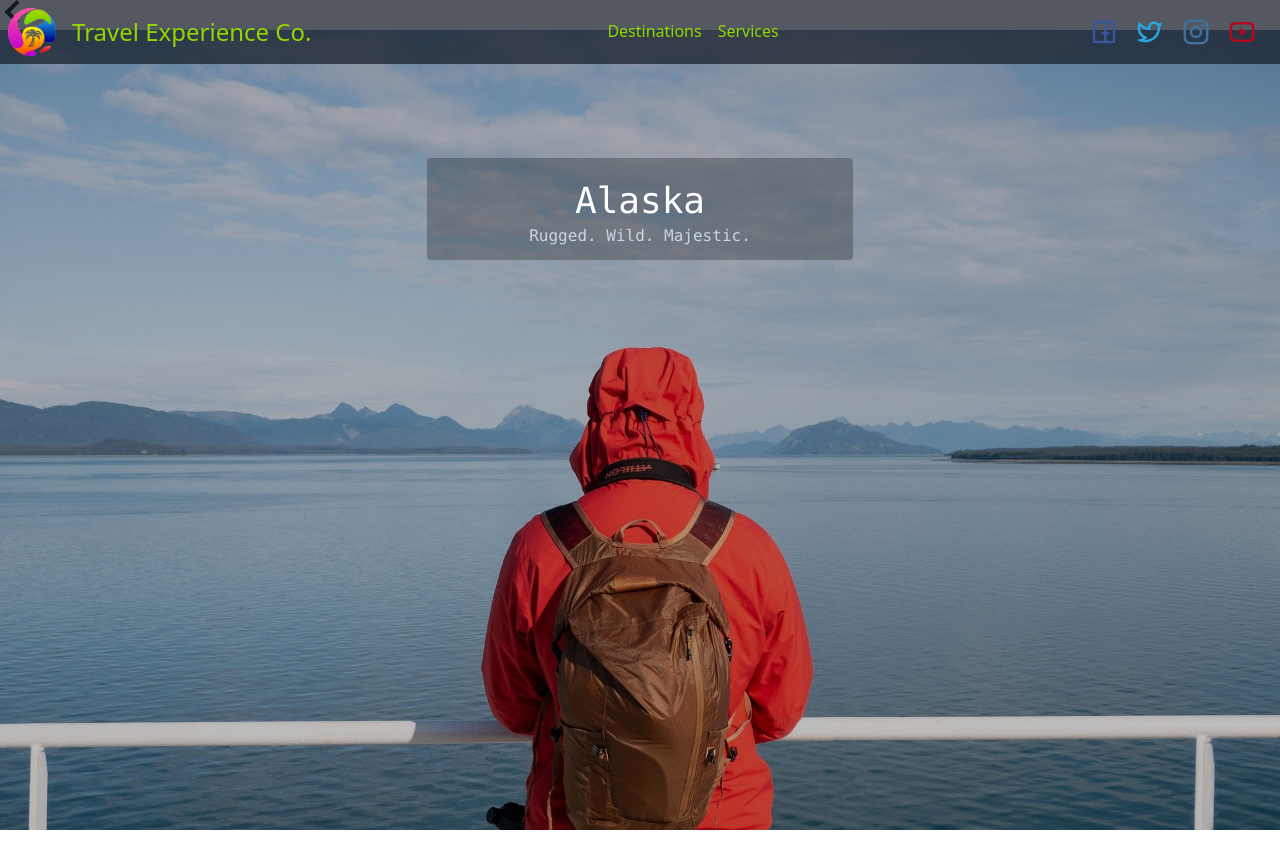
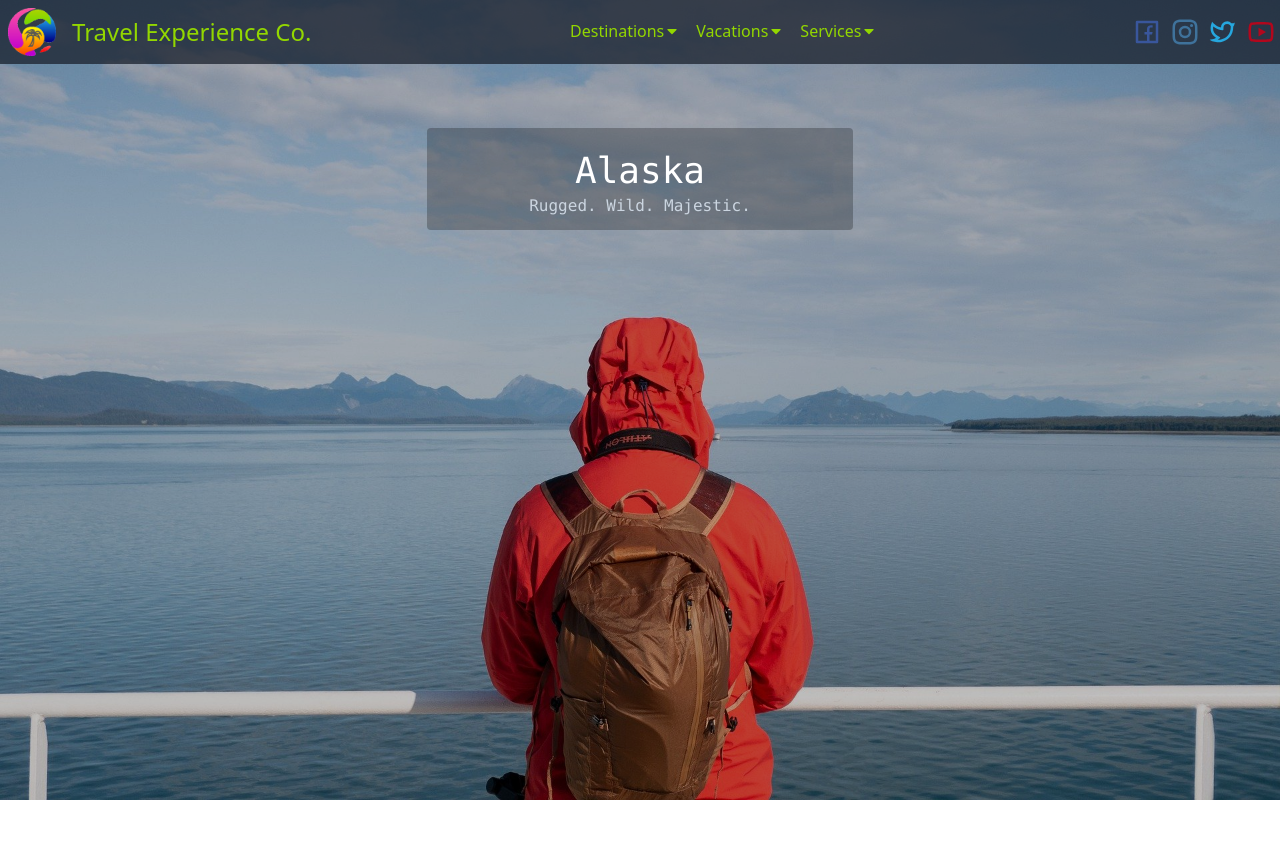
Before and after one commit to brianevans99/TravelExperienceCo, a React (Create React App) app in the folder client/: page / in a window 1280 px wide. Shown: the top 868 px of the page. Built offline with nearby package versions, Linux system fonts and the light colour scheme.

Commit message:
began footer component; added icon component to Toolbar; styled image slider

```diff
--- a/client/package.json
+++ b/client/package.json
@@ -12,6 +12,7 @@
     "react": "^16.13.1",
     "react-dom": "^16.13.1",
     "react-icons": "^3.10.0",
+    "react-moment": "^0.9.7",
     "react-router-dom": "^5.2.0",
     "react-scripts": "3.4.1",
     "react-slideshow-image": "^1.5.3",
--- a/client/src/App.js
+++ b/client/src/App.js
@@ -4,12 +4,11 @@ import Toolbar from './Components/Toolbar/Toolbar'
 import SideDrawer from './Components/SideDrawer/SideDrawer'
 import Backdrop from './Components/Backdrop/Backdrop'
 import HomePage from './Pages/HomePage/HomePage'
+import DestinationsPage from './Pages/Destinations/DestinationsPage'
+import ServicesPage from './Pages/Services/ServicesPage'
 import VacationsPage from './Pages/Vactions/VacationsPage'
+import Footer from './Components/Footer/Footer'
 import NotFound from './Pages/NotFound'
-import DestinationsPage from './Pages/Destinations/DestinationsPage'
-import CruisesPage from './Pages/Cruises/CruisesPage'
-import GuidedToursPage from './Pages/GuidedTours/GuidedToursPage'
-import GroupTravelPage from './Pages/GroupTravel/GroupTravelPage'
 
 class App extends Component {
   state = {
@@ -37,13 +36,12 @@ class App extends Component {
         {backdrop}
         <Switch>
           <Route exact path='/' component={HomePage} />
+          <Route path='/destinations' component={DestinationsPage} />
+          <Route path='/services' component={ServicesPage} />
           <Route path='/vacations' component={VacationsPage} />
-          <Route path='/destinations' component={DestinationsPage} />
-          <Route path='/cruises' component={CruisesPage} />
-          <Route path='/guidedtours' component={GuidedToursPage} />
-          <Route path='/grouptravel' component={GroupTravelPage} />
           <Route component={NotFound} />
         </Switch>
+        <Footer />
       </Router>
     )
   }
--- a/client/src/Components/Footer/Footer.js
+++ b/client/src/Components/Footer/Footer.js
@@ -1,5 +1,31 @@
 import React from 'react'
+import footerData from '../../Data/FooterData'
+import logo from '../../Assets/Images/logo.png'
+import Moment from 'react-moment'
 
 export default function Footer() {
-  return <div>Footer</div>
+  return (
+    <div className='flex flex-col items-center justify-center bg-gray-900 px-16'>
+      <div className='divide-y-4 divide-gray-500'>
+        <div className='flex items-center'>
+          <img
+            src={logo}
+            className='h-8 md:h-12 m-2'
+            alt='Travel Experience Co.'
+          />
+
+          <span className='m-2 text-tecGreen-500 font-sans font-medium text-2xl'>
+            Travel Experience Co.
+          </span>
+        </div>
+        <div className='text-xs text-justify text-gray-500 py-4'>
+          {footerData.disclaimer}
+        </div>
+      </div>
+      <div className='text-xs text-gray-500'>
+        &copy; Travel Experience Co. 2015-
+        <Moment format='YYYY' /> | All Rights Reserved
+      </div>
+    </div>
+  )
 }
--- a/client/src/Components/ImageSlider/ImageSlider.js
+++ b/client/src/Components/ImageSlider/ImageSlider.js
@@ -86,7 +86,7 @@ const fadeProperties = {
   transitionDuration: 500,
   infinite: true,
   indicators: false,
-  arrows: true,
+  arrows: false,
 }
 
 const ImageSlider = () => {
--- /dev/null
+++ b/client/src/Components/Toolbar/SocialIcon.js
@@ -0,0 +1,13 @@
+import React from 'react'
+
+export default function SocialIcon(props) {
+  return (
+    <span
+      className={`mx-1 text-3xl ${props.item.color} hover:text-tecPink-300`}
+    >
+      <a href={props.item.url} target='_blank' rel='noopener noreferrer'>
+        {props.item.icon}
+      </a>
+    </span>
+  )
+}
--- a/client/src/Components/Toolbar/Toolbar.js
+++ b/client/src/Components/Toolbar/Toolbar.js
@@ -1,57 +1,53 @@
 import React from 'react'
+import { Link } from 'react-router-dom'
+import { FaCaretDown } from 'react-icons/fa'
 import DrawerToggleButton from '../SideDrawer/DrawerToggleButton'
-import {
-  RiInstagramLine,
-  RiFacebookBoxLine,
-  RiTwitterLine,
-  RiYoutubeLine,
-} from 'react-icons/ri'
+import SocialIcon from './SocialIcon'
+import ToolbarData from '../../Data/ToolbarData'
 import logo from '../../Assets/Images/logo.png'
 
-const Toolbar = (props) => (
+function Toolbar(props) {
+  const socialIcons = ToolbarData.socialMedia.map((item) => (
+    <SocialIcon key={item.id} item={item} />
+  ))
+  const pageLinks = ToolbarData.menuLinks.map((item) => (
+    <li
+      key={item.id}
+      className='m-2 border-b-2 border-transparent hover:border-tecPink-500'
+    >
+      <Link className='flex items-center' to={`/${item.pageLink}`}>
+        {item.pageLink}
+        <FaCaretDown />
+      </Link>
+    </li>
+  ))
+  return (
     <header className='bg-gray-900 bg-opacity-75 text-white w-full fixed top-0 left-0 z-10'>
       <nav className='flex justify-between items-center h-16'>
         <div className='md:hidden'>
           <DrawerToggleButton click={props.drawerToggleClickHandler} />
         </div>
         <div className='flex items-center'>
+          <Link to='/'>
             <img
               src={logo}
               className='h-8 md:h-12 m-2'
               alt='Travel Experience Co.'
-        />{' '}
+            />
+          </Link>{' '}
           <span className='m-2 text-tecGreen-500 font-sans font-medium text-2xl'>
             Travel Experience Co.
           </span>
         </div>
         <div className='hidden md:block flex'>
-        <ul className='flex text-tecGreen-500 '>
-          <li className='m-2 border-b-2 border-transparent hover:border-tecPink-500'>
-            Destinations
-          </li>
-          <li className='m-2 border-b-2 border-transparent hover:border-tecPink-500'>
-            Services
-          </li>
-        </ul>
+          <ul className='flex text-tecGreen-500 '>{pageLinks}</ul>
         </div>
-      <div className='hidden md:flex justify-center items-center w-1/6 h-full'>
-        <span className='mx-2 text-3xl text-facebook hover:text-tecPink-300'>
-          <a href='https://www.facebook.com/Travel-Experience-Co-702276983472230/'>
-            <RiFacebookBoxLine />
-          </a>
-        </span>
-        <span className='mx-2 text-3xl text-twitter hover:text-tecPink-300'>
-          <RiTwitterLine />
-        </span>
-        <span className='mx-2 text-3xl text-instagram hover:text-tecPink-300'>
-          <RiInstagramLine />
-        </span>
-        <span className='mx-2 text-3xl text-youtube hover:text-tecPink-300'>
-          <RiYoutubeLine />
-        </span>
+        <div className='hidden md:flex justify-center items-center h-full'>
+          {socialIcons}
         </div>
       </nav>
     </header>
   )
+}
 
 export default Toolbar
--- /dev/null
+++ b/client/src/Data/ToolbarData.js
@@ -0,0 +1,120 @@
+import React from 'react'
+import {
+  RiInstagramLine,
+  RiFacebookBoxLine,
+  RiTwitterLine,
+  RiYoutubeLine,
+} from 'react-icons/ri'
+
+export default {
+  menuLinks: [
+    {
+      id: 1,
+      pageLink: 'Destinations',
+      sublinks: [
+        {
+          id: 1,
+          pageLink: 'Caribbean',
+        },
+        {
+          id: 2,
+          pageLink: 'Europe',
+        },
+        {
+          id: 3,
+          pagelink: 'Asia',
+        },
+        {
+          id: 4,
+          pageLink: 'North America',
+        },
+        {
+          id: 5,
+          pageLink: 'Australia',
+        },
+      ],
+    },
+    {
+      id: 2,
+      pageLink: 'Vacations',
+      sublinks: [
+        {
+          id: 1,
+          pageLink: 'All-Inclusives',
+        },
+        {
+          id: 2,
+          pageLink: 'Fishing Packages',
+        },
+        {
+          id: 3,
+          pagelink: 'Golf Packages',
+        },
+        {
+          id: 4,
+          pageLink: 'Bed & Breakfast',
+        },
+        {
+          id: 5,
+          pageLink: 'Cruises',
+        },
+        {
+          id: 6,
+          pageLink: 'Ski Packages',
+        },
+      ],
+    },
+    {
+      id: 3,
+      pageLink: 'Services',
+      sublinks: [
+        {
+          id: 1,
+          pageLink: 'Group Travel',
+        },
+        {
+          id: 2,
+          pageLink: 'Family Travel',
+        },
+        {
+          id: 3,
+          pagelink: 'Guided Tours',
+        },
+        {
+          id: 4,
+          pageLink: 'Destination Weddings & Honeymoons',
+        },
+        {
+          id: 5,
+          pageLink: 'Corporate Incentive Travel',
+        },
+      ],
+    },
+  ],
+  socialMedia: [
+    {
+      id: 1,
+      icon: <RiFacebookBoxLine />,
+      url: 'https://www.facebook.com/Travel-Experience-Co-702276983472230/',
+      color: 'text-facebook',
+    },
+    {
+      id: 2,
+      icon: <RiInstagramLine />,
+      url: 'https://www.instagram.com/travel_experience_co/',
+      color: 'text-instagram',
+    },
+    {
+      id: 3,
+      icon: <RiTwitterLine />,
+      url: 'https://twitter.com/TRAVELEXPCO',
+      color: 'text-twitter',
+    },
+    {
+      id: 4,
+      icon: <RiYoutubeLine />,
+      url: null,
+      color: 'text-youtube',
+    },
+  ],
+}
--- /dev/null
+++ b/client/src/Pages/Services/ServicesPage.js
@@ -0,0 +1,5 @@
+import React from 'react'
+
+export default function ServicesPage() {
+  return <div>Services Page</div>
+}
```
Also changed, not shown: client/src/Data/FooterData.js (added, +4 -0 lines), 1 other file (tests, documents, lock files or other folders). Lines whose indentation alone changed are shown as unchanged.
